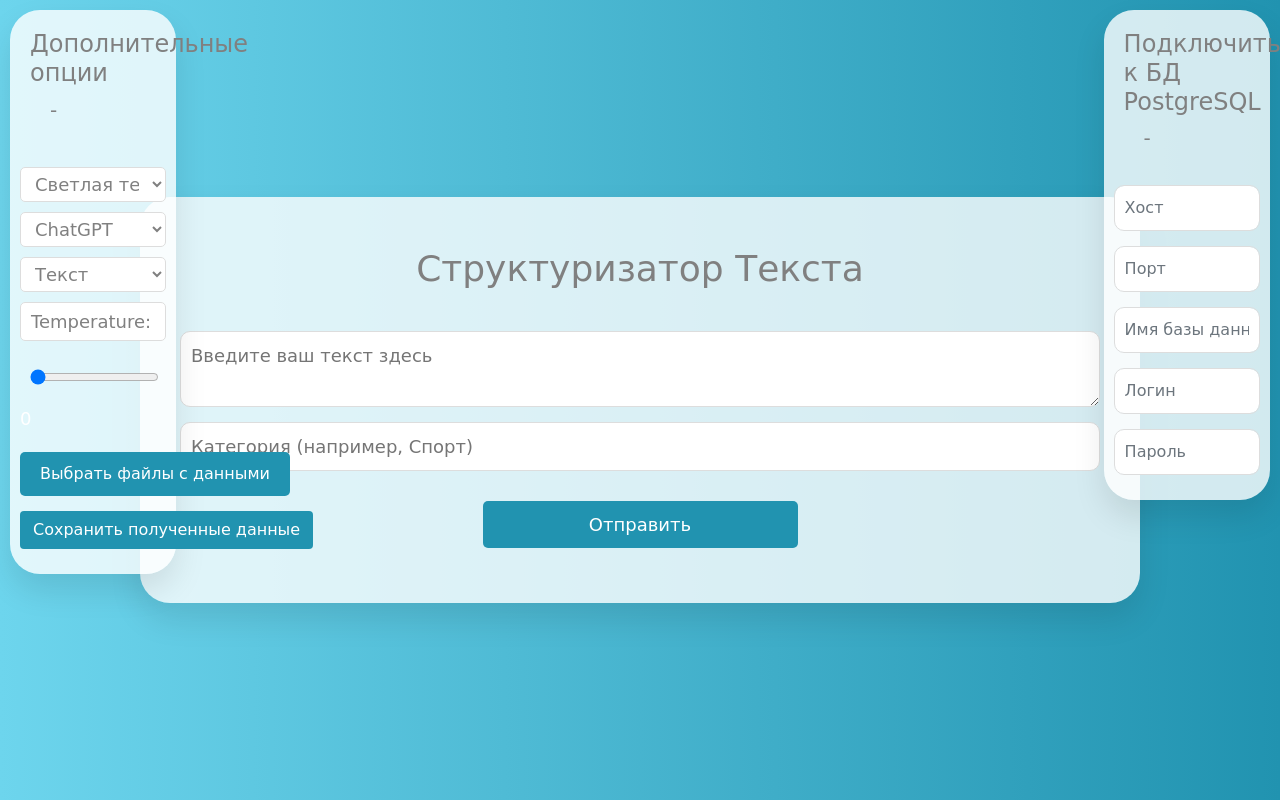
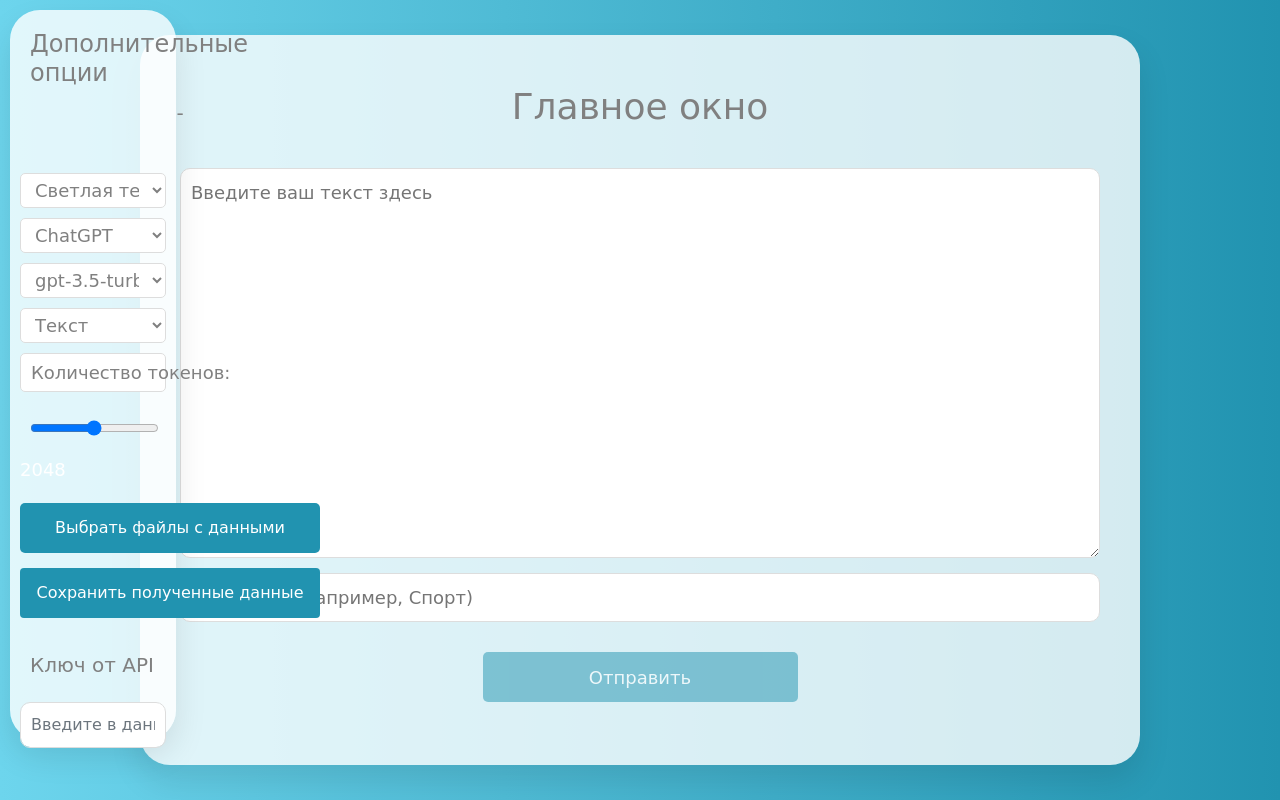
Before and after one commit to Nikichop/Diplom, a Flask app: page / in a window 1280 px wide. Run offline with Flask 3, Linux system fonts and the light colour scheme; some libraries are stand-ins or nearby versions.

Commit message:
Big update, which includes - adding new models from API, changing output at different variants, removing container with database connection, and many other innovations and updates.

```diff
--- a/app.py
+++ b/app.py
@@ -1,10 +1,16 @@
+import os
 from flask import Flask, request, render_template, jsonify
 import time
-from caregorize_with_chatgpt import categorize_text_with_chatgpt
+from categorize_with_chatgpt import categorize_text_with_chatgpt
 from categorize_with_gigachat import categorize_text_with_gigachat
-from database_connect import insert_into_database
+from database_connect import save_data, close_connection, connect_to_db
+from generate_sql_queries import generate_sql_queries
+from dotenv import load_dotenv
 
 app = Flask(__name__)
+app.config['JSON_AS_ASCII'] = False
+
+load_dotenv('config.env')
 
 
 @app.route('/')
@@ -16,9 +22,13 @@ def index():
 def process():
     text = request.form['text']
     categories = request.form['category'].split(',')
+    categories = [category.strip() for category in categories if category.strip()]
+
     api_choice = request.form['apiChoice']
     response_format = request.form.get('responseFormat', 'text')
-    temperature = float(request.form.get('temperature', 0))
+    max_tokens = int(request.form.get('max_tokens', 0))
+    model_choice = request.form.get('modelChoice')
+    api_key = request.form.get('apiKey')
 
     results = {}
 
@@ -26,9 +36,9 @@ def process():
     for category in categories:
         category = category.strip()
         if api_choice == 'chatgpt':
-            result = categorize_text_with_chatgpt(text, category, temperature=temperature)
+            result = categorize_text_with_chatgpt(api_key, text, category, model_choice, max_tokens)
         elif api_choice == 'gigachat':
-            result = categorize_text_with_gigachat(text, category, temperature=temperature)
+            result = categorize_text_with_gigachat(api_key, text, category, model_choice, max_tokens)
 
         if 'error' in result:
             results[category] = f'Ошибка: {result["error"]}'
@@ -38,39 +48,30 @@ def process():
             results[category] = cleaned_text
 
     end_time = time.time()
+    print(f'Общее время выполнения: {end_time - start_time} секунд')
 
     if results:
-        print(f'Общее время выполнения: {end_time - start_time} секунд')
+        conn = connect_to_db(os.getenv('DB_HOST'), os.getenv('DB_PORT'), os.getenv('DB_NAME'), os.getenv('DB_USER'),
+                             os.getenv('DB_PASSWORD'))
+        save_data(conn, text, results)
+        close_connection(conn)
         if response_format == 'json':
             return jsonify({
+                "request_text": text,
                 "information": [
                     {"category": key, "text": value}
                     for key, value in results.items()
                 ]
             })
         elif response_format == 'sql':
-            db_params = {
-                'host': request.form['dbHost'],
-                'port': request.form['dbPort'],
-                'dbname': request.form['dbName'],
-                'user': request.form['dbUser'],
-                'password': request.form['dbPassword'],
-            }
-            data_to_insert = [
-                {"category": key, "text": value}
-                for key, value in results.items()
-            ]
-            insert_into_database(**db_params, request_text=text, prompt_parameters='', data=data_to_insert)
-            # Сохраняем информацию об успешном сохранении в базе данных вместе с результатами
+            sql_queries = generate_sql_queries(text, results)
             return jsonify({
-                'success': 'Данные успешно сохранены в базе данных',
-                'results': results
+                'sql_queries': sql_queries
             })
-
         else:
             return jsonify(results)
     else:
-        return jsonify({'error': 'Нет данных для обработки'}), 500
+        return jsonify({'error': 'Возникла непредвиденная ошибка'}), 500
 
 
 if __name__ == '__main__':
--- a/static/script.js
+++ b/static/script.js
@@ -1,22 +1,30 @@
 $(document).ready(function () {
 
     $('.toggle-button').click(function () {
-        // Находим ближайший контейнер к кнопке
-        var container = $(this).closest('.side-container, .db-connection-container');
+        var container = $(this).closest('.side-container');
 
-        // Переключаем класс для сворачивания/разворачивания
-        container.toggleClass('collapsed');
-
-        // Изменяем текст кнопки в зависимости от состояния контейнера
+        // Переключаем текст кнопки
         if (container.hasClass('collapsed')) {
+            $(this).text('-');
+            container.height(10).removeClass('collapsed');
+            container.animate({
+                height: 730
+            }, 700);
+        } else {
             $(this).text('+');
-        } else {
-            $(this).text('-');
+            var fullHeight = container.prop('scrollHeight');
+            container.height(fullHeight).addClass('collapsed');
+            setTimeout(function () {
+                if (container.hasClass('collapsed')) {
+                    container.height(0);
+                }
+            }, 700);
         }
     });
 
-    $('#temperatureRange').on('input', function () {
-        $('#temperatureValue').text($(this).val());
+
+    $('#maxTokensRange').on('input', function () {
+        $('#maxTokensValue').text($(this).val());
     });
 
 
@@ -39,62 +47,78 @@ $(document).ready(function () {
         localStorage.setItem('theme', selectedTheme);
     });
 
+    function updateSubmitButtonState() {
+        var isTextFilled = $('textarea[name="text"]').val().trim().length > 0;
+        var isCategoryFilled = $('input[name="category"]').val().trim().length > 0;
+        var isApiKeyFilled = $('#apiKey').val().trim().length > 0;
+        var isFormReady = isTextFilled && isCategoryFilled && isApiKeyFilled;
+        $('button[type="submit"]').prop('disabled', !isFormReady);
+    }
+
+    // Проверяем состояние кнопки при загрузке страницы
+    updateSubmitButtonState();
+
+    // Обновляем состояние кнопки при изменении любого из полей
+    $('textarea[name="text"], input[name="category"], #apiKey').on('input', function () {
+        updateSubmitButtonState();
+    });
+
     $('#textForm').on('submit', function (e) {
-        e.preventDefault(); // Предотвращаем обычную отправку формы
-        // Собираем данные из формы, включая выбранные параметры API и формат ответа
+        e.preventDefault();
         var formData = $(this).serialize() + '&apiChoice=' + encodeURIComponent($('#apiChoice').val());
         formData += '&responseFormat=' + encodeURIComponent($('#responseFormat').val());
-        formData += '&temperature=' + encodeURIComponent($('#temperatureRange').val());
+        formData += '&modelChoice=' + encodeURIComponent($('#modelChoice').val());
+        formData += '&max_tokens=' + encodeURIComponent($('#maxTokensRange').val());
+        formData += '&apiKey=' + encodeURIComponent($('#apiKey').val());
+        console.log('Отправляемые данные формы:', formData);
 
-        // Добавляем данные о подключении к базе данных из новых полей ввода
-        formData += '&dbHost=' + encodeURIComponent($('#dbHost').val());
-        formData += '&dbPort=' + encodeURIComponent($('#dbPort').val());
-        formData += '&dbName=' + encodeURIComponent($('#dbName').val());
-        formData += '&dbUser=' + encodeURIComponent($('#dbUser').val());
-        formData += '&dbPassword=' + encodeURIComponent($('#dbPassword').val());
-
-        // Очищаем предыдущие результаты
         $('#result').html('');
 
-        // Отправляем данные на сервер через AJAX запрос
         $.ajax({
-            url: '/process', // URL обработчика на сервере
-            method: 'POST', // Метод отправки данных
-            data: formData, // Данные формы, включая параметры подключения к БД
+            url: '/process',
+            method: 'POST',
+            data: formData,
             success: function (response) {
-                // Обработка успешного получения ответа
                 if (typeof response === 'object' && response.information) {
-                    // Если ответ в формате JSON с информацией
                     $('#result').text(JSON.stringify(response, null, 2));
-                } else if (typeof response === 'object' && response.success) {
-                    // Handle successful SQL migration
-                    var resultHtml = `<strong>Успех:</strong> ${response.success}<br><br>`;
-                    resultHtml += '<strong>Результат:</strong><br><br>';
-                    for (var category in response.results) {
-                        resultHtml += `<h5>${category}:</h5><p>${response.results[category]}</p>`;
-                    }
+                } else if (typeof response === 'object' && response.sql_queries) {
+                    var resultHtml = `<strong>Итоговый запрос с новыми данными:</strong><br><br>`;
+                    resultHtml += `<pre>${response.sql_queries}</pre>`;
                     $('#result').html(resultHtml);
                 } else {
-                    // Обработка текстового ответа или ошибки
-                    var resultHtml = '<strong>Содержание по категории:</strong><br>';
+                    var resultHtml = '<strong></strong><br>';
                     for (var category in response) {
-                        resultHtml += `<h5>${category}:</h5><p>${response[category]}</p>`;
+                        resultHtml += `<h5>${category}</h5><p>${response[category]}</p>`;
                     }
                     $('#result').html(resultHtml);
                 }
             },
             error: function (xhr, status, error) {
-                // Обработка ошибки выполнения запроса
                 $('#result').html(`<strong>Ошибка:</strong> ${xhr.responseText}`);
             }
         });
+    });
 
-        localStorage.setItem('dbHost', $('#dbHost').val());
-        localStorage.setItem('dbPort', $('#dbPort').val());
-        localStorage.setItem('dbName', $('#dbName').val());
-        localStorage.setItem('dbUser', $('#dbUser').val());
-        localStorage.setItem('dbPassword', $('#dbPassword').val());
-    });
+    var apiModels = {
+        'chatgpt': ['gpt-3.5-turbo', 'gpt-4', 'gpt-4-turbo'],
+        'gigachat': ['GigaChat', 'GigaChat-Plus', 'GigaChat-Pro']
+    };
+
+// Функция для обновления списка моделей
+    function updateModelChoices() {
+        var apiChoice = $('#apiChoice').val();
+        var models = apiModels[apiChoice] || [];
+        var modelChoice = $('#modelChoice');
+        modelChoice.empty(); // Очистить текущие опции
+        models.forEach(function (model) {
+            modelChoice.append(new Option(model, model));
+        });
+
+    }
+
+    updateModelChoices();
+
+    $('#apiChoice').change(updateModelChoices);
 
 
     $('.file-upload-button').on('click', function () {
@@ -107,41 +131,48 @@ $(document).ready(function () {
             return;
         }
 
-        // Создаем массив промисов для чтения всех файлов
         var fileReaders = Array.from(files).map(function (file) {
             return new Promise((resolve) => {
                 var reader = new FileReader();
                 reader.onload = function (e) {
-                    resolve(e.target.result); // Возвращаем содержимое файла как результат промиса
+                    resolve(e.target.result);
                 };
                 reader.readAsText(file);
             });
         });
 
-        // Ожидаем завершения всех операций чтения
         Promise.all(fileReaders).then(contents => {
-            // Собираем все содержимое, разделяя его двойными переносами строк
             var allText = contents.join("\n\n");
-            // Добавляем в текстовое поле
             $('textarea[name="text"]').val(allText);
         });
     });
 
+
     $('#saveButton').on('click', function () {
         var resultText = $('#result').text();
-        var blob = new Blob([resultText], {type: 'text/plain;charset=utf-8'});
+        var responseFormat = $('#responseFormat').val();
+        var fileName, fileType;
+
+        if (responseFormat === 'sql') {
+            resultText = resultText.replace('Итоговый запрос с новыми данными:', '').trim();
+            fileName = 'result.sql';
+            fileType = 'text/plain;charset=utf-8';
+        } else if (responseFormat === 'json') {
+            fileName = 'result.json';
+            fileType = 'application/json;charset=utf-8';
+        } else {
+            fileName = 'result.txt';
+            fileType = 'text/plain;charset=utf-8';
+        }
+
+        var blob = new Blob([resultText], {type: fileType});
         var url = URL.createObjectURL(blob);
         var a = document.createElement('a');
         a.href = url;
-        a.download = 'result.txt';
+        a.download = fileName;
         document.body.appendChild(a);
         a.click();
         document.body.removeChild(a);
         URL.revokeObjectURL(url);
     });
-    if (localStorage.getItem('dbHost')) $('#dbHost').val(localStorage.getItem('dbHost'));
-    if (localStorage.getItem('dbPort')) $('#dbPort').val(localStorage.getItem('dbPort'));
-    if (localStorage.getItem('dbName')) $('#dbName').val(localStorage.getItem('dbName'));
-    if (localStorage.getItem('dbUser')) $('#dbUser').val(localStorage.getItem('dbUser'));
-    if (localStorage.getItem('dbPassword')) $('#dbPassword').val(localStorage.getItem('dbPassword'));
 });
--- a/static/style.css
+++ b/static/style.css
@@ -11,7 +11,7 @@ body {
     color: #fff;
 }
 
-.side-container, .db-connection-container {
+.side-container {
     width: 13%;
     padding: 10px;
     box-shadow: 0 16px 32px rgba(0, 0, 0, 0.1);
@@ -20,15 +20,11 @@ body {
     position: fixed;
     top: 10px;
     z-index: 1;
+    left: 10px;
+    height: 730px;
+
 }
 
-.side-container {
-    left: 10px;
-}
-
-.db-connection-container {
-    right: 10px;
-}
 
 .container {
     border-radius: 30px;
@@ -37,11 +33,10 @@ body {
     transition: background 0.3s ease;
     max-width: 1000px;
     margin: 0 auto;
-    position: relative;
     z-index: 0;
     overflow-y: auto;
-    max-height: calc(100vh - 20px);
     background: rgba(255, 255, 255, 0.8);
+    height: 730px;
 }
 
 .dark-theme {
@@ -49,7 +44,7 @@ body {
     color: #e0e0e0;
 }
 
-.dark-theme .side-container, .dark-theme .db-connection-container {
+.dark-theme .side-container {
     background: rgba(0, 0, 0, 0.8);
 }
 
@@ -78,7 +73,12 @@ body {
     box-shadow: 0 0 8px rgba(33, 147, 176, 0.5);
 }
 
-h2, .side-container h3, .db-connection-container h3 {
+textarea {
+    height: 390px;
+}
+
+
+h2, .side-container h3 {
     margin: 0;
     padding: 10px;
     font-size: 24px;
@@ -91,6 +91,17 @@ h2 {
     font-size: 36px;
 }
 
+.side-container h4 {
+    margin: 0;
+    padding: 10px;
+    font-size: 20px;
+    color: gray;
+    border-radius: 30px;
+    margin-bottom: 15px;
+    margin-top: 10px;
+}
+
+
 button, .file-upload-button {
     background-color: #2193b0;
     color: #fff;
@@ -100,7 +111,11 @@ button, .file-upload-button {
     cursor: pointer;
     transition: background-color 0.3s ease;
     margin-bottom: 15px;
+    width: 300px;
+    height: 50px;
+    text-align: center;
 }
+
 
 button:hover, .file-upload-button:hover {
     background-color: #27a0cc;
@@ -165,19 +180,45 @@ button[type="submit"] {
     cursor: pointer;
 }
 
+button[type="submit"]:disabled {
+    opacity: 0.5;
+    cursor: not-allowed;
+}
+
+button[type="submit"]:not(:disabled) {
+    opacity: 1;
+    cursor: pointer;
+}
+
+
+pre {
+    font-family: 'Montserrat', cursive;
+    font-size: 18px;
+    white-space: pre-wrap;
+    word-wrap: break-word;
+    background-color: transparent;
+    color: inherit;
+    padding: 10px;
+    border-radius: 10px;
+}
+
+.dark-theme pre {
+    color: #e0e0e0;
+}
+
 .collapsed {
     height: 100px;
+    padding-bottom: 100px;
     overflow: hidden;
+    transition: height 0.7s ease, padding 0.7s ease;
 }
 
-.temperature-slider-label, #temperatureValue {
-    white-space: nowrap; /* Предотвратить перенос текста */
-    flex-shrink: 0; /* Не допускать сжатие этих элементов */
+.api-selector, #maxTokensValue {
+    white-space: nowrap;
+    flex-shrink: 0;
 }
 
-#temperatureRange {
-    flex-grow: 1; /* Ползунок занимает доступное пространство */
-    margin: 0 10px; /* Горизонтальные отступы */
-    margin-top: 20px; /* Добавляем отступ сверху */
-    margin-bottom: 20px; /* Добавляем отступ снизу */
+#maxTokensRange {
+    flex-grow: 1;
+    margin: 20px 10px;
 }
--- a/templates/index.html
+++ b/templates/index.html
@@ -22,42 +22,34 @@
         <option value="chatgpt">ChatGPT</option>
         <option value="gigachat">GigaChat</option>
     </select>
+    <select id="modelChoice" name="modelChoice" class="api-selector">
+    </select>
     <select id="responseFormat" name="responseFormat" class="api-selector">
         <option value="text">Текст</option>
         <option value="json">JSON</option>
         <option value="sql">SQL</option>
     </select>
-    <div class="temperature-slider-container">
-        <label for="temperatureRange" class="api-selector">Temperature:</label>
-        <input type="range" id="temperatureRange" name="temperature" min="0" max="1" step="0.01" value="0">
-        <span id="temperatureValue" class="temperature-slider-value">0</span>
+    <div class="max-tokens-slider-container">
+        <label for="maxTokensRange" class="api-selector">Количество токенов:</label>
+        <input type="range" id="maxTokensRange" name="max_tokens" min="1" max="4096" step="1" value="2048">
+        <span id="maxTokensValue" class="max-tokens-slider-value">2048</span>
     </div>
-
-
     <div class="file-upload-wrapper">
         <button type="button" class="btn file-upload-button">Выбрать файлы с данными</button>
         <input type="file" id="fileInput" accept=".txt" multiple style="display: none;"/>
     </div>
     <button type="button" id="saveButton" class="btn">Сохранить полученные данные</button>
+    <h4>Ключ от API</h4>
+    <input type="password" id="apiKey" name="apiKey" placeholder="Введите в данное поле ключ от API"
+           class="form-control">
 </div>
 
-<div class="db-connection-container">
-    <h3>Подключиться к БД PostgreSQL
-        <button class="toggle-button">-</button>
-    </h3>
-    <input type="text" id="dbHost" name="dbHost" placeholder="Хост" class="form-control">
-    <input type="text" id="dbPort" name="dbPort" placeholder="Порт" class="form-control">
-    <input type="text" id="dbName" name="dbName" placeholder="Имя базы данных" class="form-control">
-    <input type="text" id="dbUser" name="dbUser" placeholder="Логин" class="form-control">
-    <input type="password" id="dbPassword" name="dbPassword" placeholder="Пароль" class="form-control">
-</div>
 
 <div class="container">
-    <h2 class="text-center">Структуризатор Текста</h2>
-    <form id="textForm">
+    <h2 class="text-center">Главное окно</h2>
+    <form id="textForm" accept-charset="UTF-8">
         <textarea name="text" placeholder="Введите ваш текст здесь"></textarea>
         <input type="text" name="category" placeholder="Категория (например, Спорт)">
-
         <button type="submit">Отправить</button>
     </form>
 
```
Also changed, not shown: caregorize_with_chatgpt.py (deleted, +0 -20 lines), categorize_with_chatgpt.py (added, +32 -0 lines), categorize_with_gigachat.py (+9 -4 lines), database_connect.py (+44 -17 lines).
